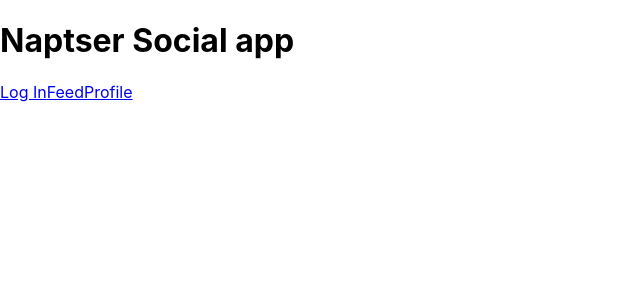
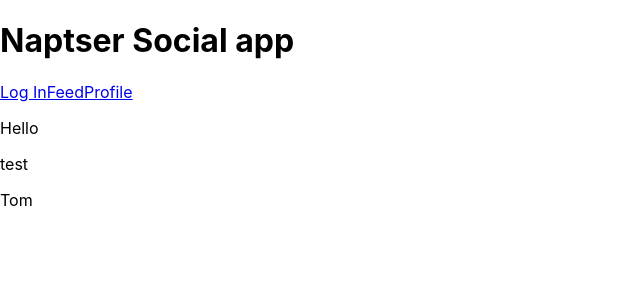
Before and after one commit to tfairclough/project3-frontend, a React (Create React App) app: page /profile in a window 1280 px wide. Shown: the top 300 px of the page, without its empty margins (0-640 px from the left). Built offline with nearby package versions, Linux system fonts and the light colour scheme.

Commit message:
TF-Create Friendlist Ccomponent

```diff
--- a/src/App.js
+++ b/src/App.js
@@ -1,5 +1,6 @@
 import React from 'react'
 import Login from './components/users/loginRegister';
+import Profile from './components/profile/profile';
 import {
   BrowserRouter as Router,
   Route,
@@ -19,7 +20,9 @@ export default class App extends React.Component {
         password: 'test',
         email: 'test',
         location: 'test',
-        friends: ['test'],
+        friends: [{firstName: 'Tom',
+                  lastName: 'Fairclough',
+                  }],
         img: 'test',
         timestamps: 'test'
       }
@@ -49,7 +52,7 @@ export default class App extends React.Component {
           {/* Creating the React Paths to different pages */}
           <Route exact path="/" component = { () => <Login users={this.state.users} setUsers={this.setUsers}/>}/>
           <Route exact path = "/feed"/>
-          <Route exact path = "/profile"/>
+          <Route exact path = "/profile" component={() => <Profile currentUser={this.state.currentUser}/>}/>
 
         </>
       </Router>
--- /dev/null
+++ b/src/components/profile/friendsList.js
@@ -0,0 +1,12 @@
+import React from 'react';
+
+const FriendsList = (props) => {
+  return (
+    <div>
+      <p>{props.currentUser.firstName}</p>
+      <p>{props.currentUser.friends[0].firstName}</p>
+    </div>
+  )
+}
+
+export default FriendsList
--- /dev/null
+++ b/src/components/profile/profile.js
@@ -0,0 +1,16 @@
+import React from 'react'
+import FriendsList from './friendsList'
+
+export default class Profile extends React.Component {
+  constructor(props) {
+    super(props)
+  }
+  render() {
+    return(
+      <>
+        <p>Hello</p>
+        <FriendsList currentUser={this.props.currentUser}/>
+      </>
+    )
+  }
+}
```
